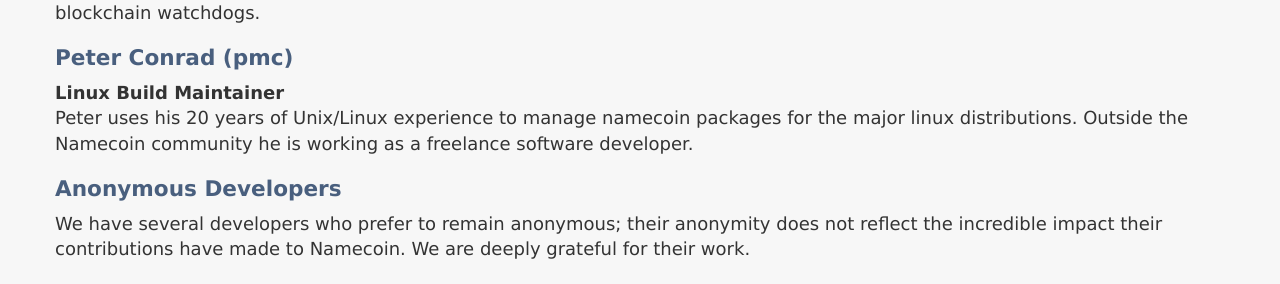
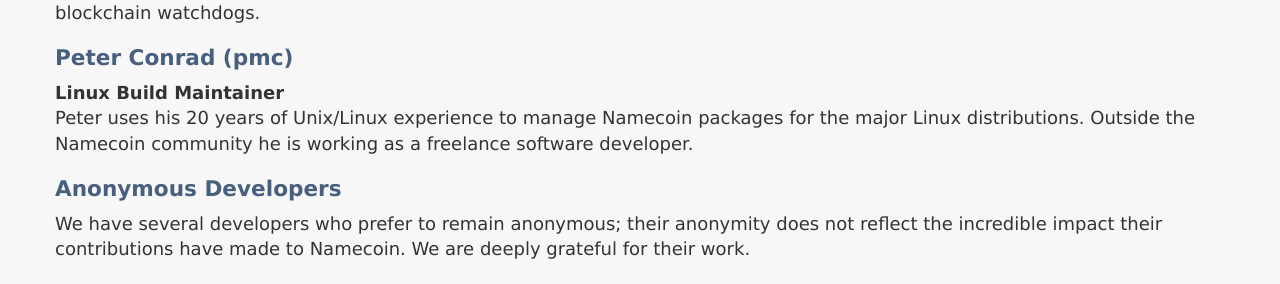
Before and after one commit to JeremyRand/namecoin.org, a Jekyll site: the page built from team/index.md, in a window 1280 px wide and 900 px high, scrolled down 1651 px. Shown: the part 153-437 px from the top of the window. Built offline with Jekyll 4.4.1, drawn with Linux system fonts in a browser that asks for light colours.

```diff
--- a/team/index.md
+++ b/team/index.md
@@ -50,7 +50,7 @@ Cassini (working under a pseudonym) holds the reins in the Mac OS X world. He is
 ## Peter Conrad (pmc)
 
 **Linux Build Maintainer** <br>
-Peter uses his 20 years of Unix/Linux experience to manage namecoin packages for the major linux distributions. Outside the Namecoin community he is working as a freelance software developer.
+Peter uses his 20 years of Unix/Linux experience to manage Namecoin packages for the major Linux distributions. Outside the Namecoin community he is working as a freelance software developer.
 
 ## Anonymous Developers
 
```
